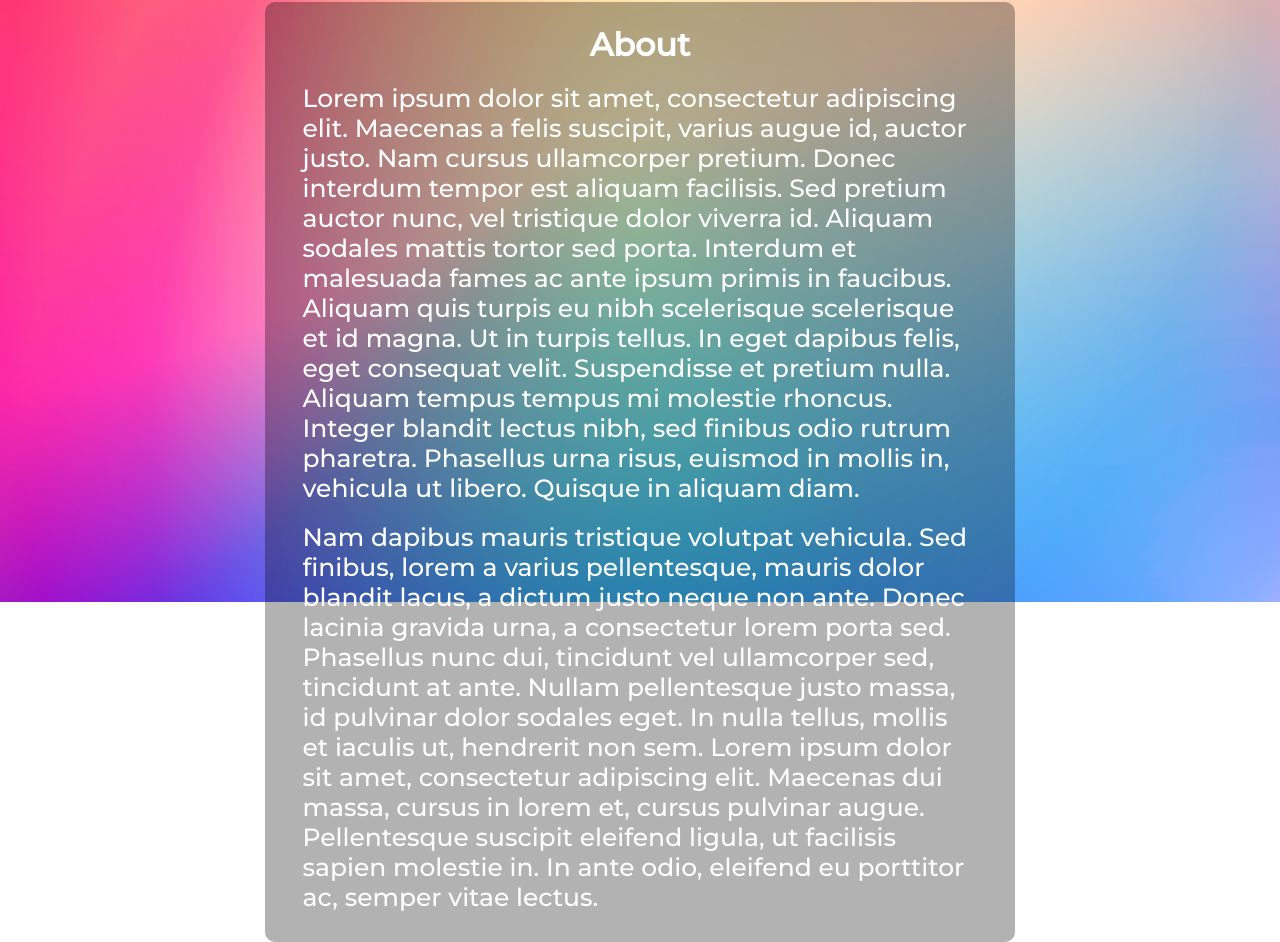
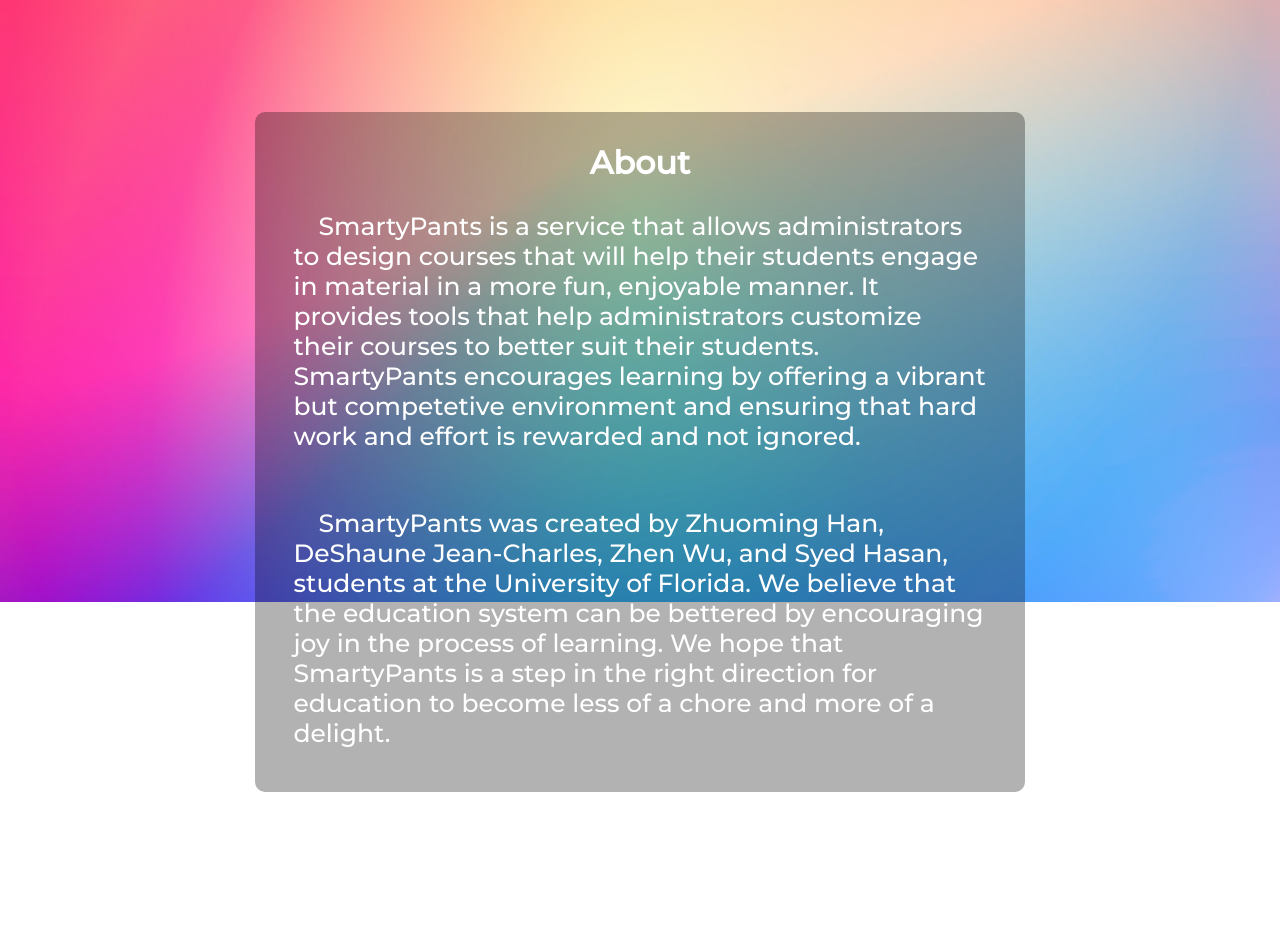
Before and after one commit to EstherHan1104/CEN3031-Group87, a React (Create React App) app in the folder client/: page /about in a window 1280 px wide. Shown: the part 198-1140 px from the top of the page. After the commit the page ends 990 px from the top, so only its background shows below. Built offline with nearby package versions, Linux system fonts and the light colour scheme.

Commit message:
updated about page

```diff
--- a/client/src/components/pages/About.js
+++ b/client/src/components/pages/About.js
@@ -1,39 +1,14 @@
 import React, { Component } from 'react'
 import '../../css/About.css';
 import LoginNavbar from '../subcomponents/LoginNavbar';
+import AboutText from '../subcomponents/AboutText';
 
 export default class About extends Component {
   render() {
     return (
-      <div className="main-about">
+      <div className="main">
         <LoginNavbar/>
-        <div className="bg-dark">
-          <div className="about">
-            <h1 style={{textAlign: 'center', color: 'white'}}>About</h1>
-            <br/>
-            <p style={{fontSize: '25px', color: 'white'}}>
-              Lorem ipsum dolor sit amet, consectetur adipiscing elit. Maecenas a felis suscipit, varius augue
-            id, auctor justo. Nam cursus ullamcorper pretium. Donec interdum tempor est aliquam facilisis.
-            Sed pretium auctor nunc, vel tristique dolor viverra id. Aliquam sodales mattis tortor sed porta.
-            Interdum et malesuada fames ac ante ipsum primis in faucibus. Aliquam quis turpis eu nibh
-            scelerisque scelerisque et id magna. Ut in turpis tellus. In eget dapibus felis, eget consequat
-            velit. Suspendisse et pretium nulla. Aliquam tempus tempus mi molestie rhoncus. Integer blandit
-            lectus nibh, sed finibus odio rutrum pharetra. Phasellus urna risus, euismod in mollis in,
-            vehicula ut libero. Quisque in aliquam diam.
-            </p>
-            <br/>
-            <p style={{fontSize: '25px', color: 'white'}}>
-              Nam dapibus mauris tristique volutpat vehicula. Sed finibus, lorem a varius
-            pellentesque, mauris dolor blandit lacus, a dictum justo neque non ante. Donec lacinia gravida
-            urna, a consectetur lorem porta sed. Phasellus nunc dui, tincidunt vel ullamcorper sed,
-            tincidunt at ante. Nullam pellentesque justo massa, id pulvinar dolor sodales eget.
-            In nulla tellus, mollis et iaculis ut, hendrerit non sem. Lorem ipsum dolor sit amet,
-            consectetur adipiscing elit. Maecenas dui massa, cursus in lorem et, cursus pulvinar augue.
-            Pellentesque suscipit eleifend ligula, ut facilisis sapien molestie in. In ante odio,
-            eleifend eu porttitor ac, semper vitae lectus.
-            </p>
-          </div>
-        </div>
+        <AboutText/>
       </div>
     )
   }
--- /dev/null
+++ b/client/src/components/subcomponents/AboutText.js
@@ -0,0 +1,29 @@
+import React, { Component } from 'react';
+import '../../css/About.css';
+
+export default class AboutText extends Component {
+  render() {
+    return (
+        <div className="bg-dark">
+            <div className="about">
+                <h1 className="about-title">About</h1>
+                <br/>
+                <p style={{fontSize: '25px', color: 'white'}}>
+                    &emsp;SmartyPants is a service that allows administrators to design courses that will help
+                    their students engage in material in a more fun, enjoyable manner. It provides tools
+                    that help administrators customize their courses to better suit their students. SmartyPants
+                    encourages learning by offering a vibrant but competetive environment and ensuring that
+                    hard work and effort is rewarded and not ignored.
+                </p>
+                <br/><br/><br/>
+                <p style={{fontSize: '25px', color: 'white'}}>
+                    &emsp;SmartyPants was created by Zhuoming Han, DeShaune Jean-Charles, Zhen Wu, and Syed Hasan,
+                    students at the University of Florida. We believe that the education system can be bettered by encouraging
+                    joy in the process of learning. We hope that SmartyPants is a step in the right direction for education
+                    to become less of a chore and more of a delight.
+                </p>
+            </div>
+        </div>
+    )
+  }
+}
--- a/client/src/components/subcomponents/MenuItems.js
+++ b/client/src/components/subcomponents/MenuItems.js
@@ -1,16 +1,6 @@
 export const Buttons = [
     {
         title: 'About',
-        url: '/about',
-        cName: 'nav-links'
-    },
-    {
-        title: 'Services',
-        url: '/about',
-        cName: 'nav-links'
-    },
-    {
-        title: 'Products',
         url: '/about',
         cName: 'nav-links'
     },
--- a/client/src/css/About.css
+++ b/client/src/css/About.css
@@ -1,21 +1,27 @@
-.main-about {
-    background-image: url('../images/loginbackground.jpg');
-    background-size: cover;
-    height: 100vh;
-}
-
 .bg-dark {
     background-color: rgba(0, 0, 0, 0.3);
     margin: 0 auto;
-    width: 750px;
-    height: 940px;
-    margin-top: 120px;
+    width: 770px;
+    height: 680px;
+    margin-top: 230px;
     border-radius: 10px;
+    text-align: left;
 }
 
 .about {
-    padding-top: 3%;
+    padding-top: 4%;
     padding-bottom: 3%;
     padding-left: 5%;
     padding-right: 5%;
 }
+
+.about-title {
+    text-align: center;
+    padding-bottom: 10px;
+    color: white;
+}
+
+.aboutpg {
+    font-size: '25px';
+    color: 'white';
+}
```
